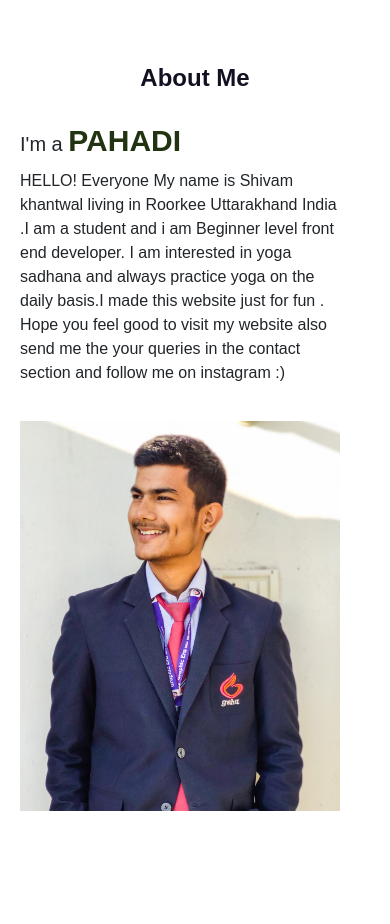
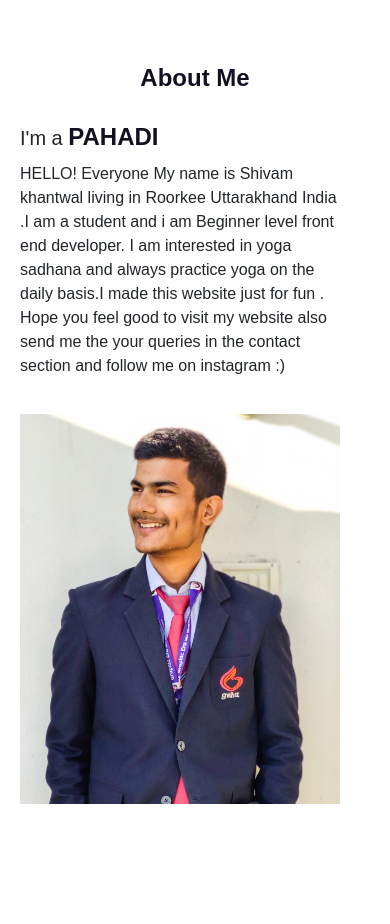
Before and after one commit to shivam9410-hub/YogaWebsite.github.io, a plain HTML site: page index.html in a window 390 px wide. Shown: the part 880-1804 px from the top of the page. Drawn offline with nearby package versions, Linux system fonts and the light colour scheme.

Commit message:
Update index.css

```diff
--- a/css/index.css
+++ b/css/index.css
@@ -419,7 +419,8 @@ background: #2196f3;
       content: '';
       color: #223311;
       font-weight: 700;
-      font-size:30px;
+      font-size:24px;
+      color: #112;
       animation: intro infinite 4s;
 }
 @keyframes intro{
@@ -465,6 +466,7 @@ background: #2196f3;
            background-position: center;
            background-size: cover;
            object-fit: cover;
+           width: 100%;
            background-repeat: no-repeat;
     }
       header,
```
